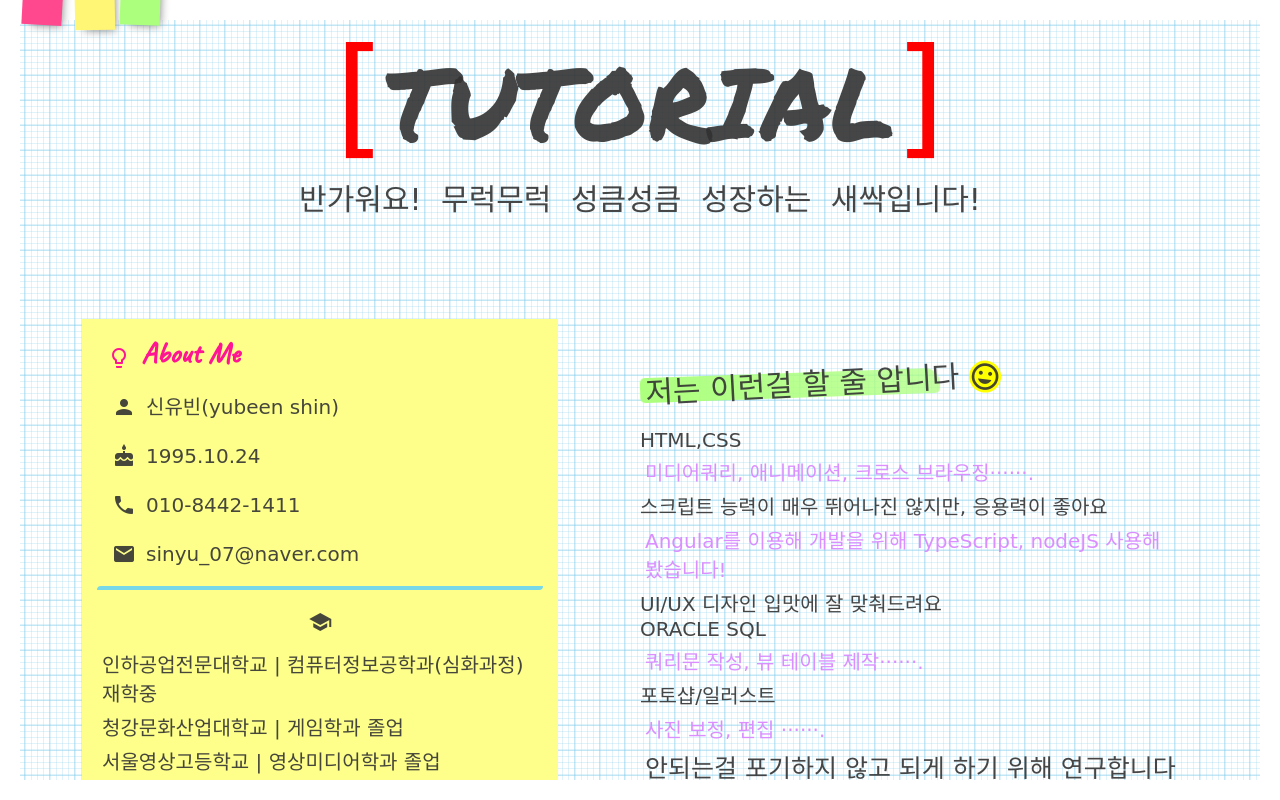
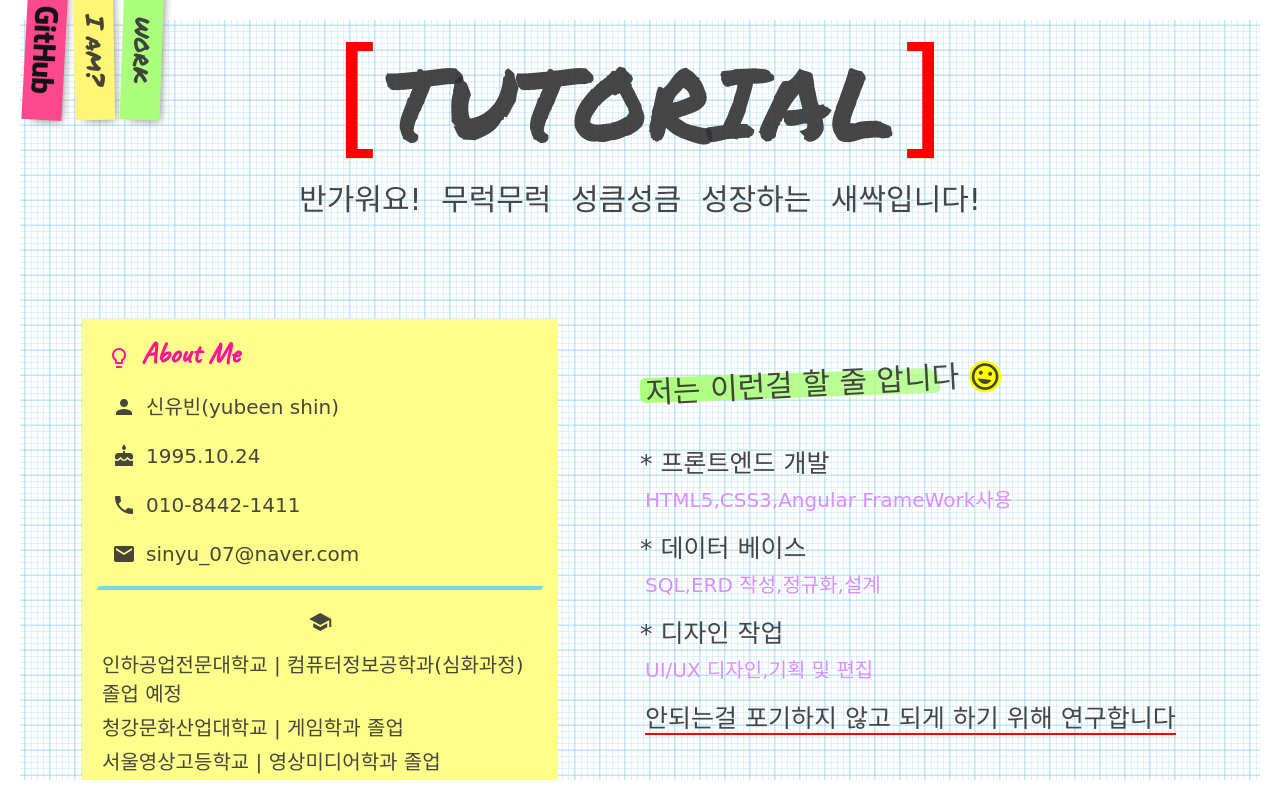
Before and after one commit to yubeen/S_project, a plain HTML site: page index.html in a window 1280 px wide. Drawn offline with Linux system fonts and the light colour scheme; a script that the page names is missing; a web font is replaced by a local one.

Commit message:
멘트/블록수정

```diff
--- a/index.html
+++ b/index.html
@@ -35,14 +35,14 @@
                     <p><i class="material-icons">email</i>sinyu_07@naver.com</p>
                     <div class="line"></div>
                     <div class="fontAlign"><i class="material-icons">school</i></div>
-                    <p>인하공업전문대학교 | 컴퓨터정보공학과(심화과정) 재학중</p>
+                    <p>인하공업전문대학교 | 컴퓨터정보공학과(심화과정) 졸업 예정</p>
                     <p>청강문화산업대학교 | 게임학과 졸업</p>
                     <p>서울영상고등학교 | 영상미디어학과 졸업</p>
                     <div class="line"></div>
                     <div class="fontAlign"><i class="material-icons">business_center</i></div>
                     <p><span class="colorPuple">2018.10.29 ~ 2019.02.28</span> NC soft 기반시스템개발실 API게이트웨이개발팀 개발 보조(단기계약직)</p>
                     <p><span class="colorPuple">2016.08 ~ 2018.10</span> 청강문화산업대학교 전자계산소 근로장학생</span></p>
-                    <p><span class="colorPuple">2016.05 ~ 2016.07</span>엔도어즈 QA 아르바이트</p>
+                    <p><span class="colorPuple">2016.05 ~ 2016.07</span> 엔도어즈 QA 아르바이트</p>
                 </div>
                 <div class="boxWidth">
                     <div style="text-align: left">
@@ -52,23 +52,20 @@
                         </p>
                         <div class="highlight"></div>
                         <ul>
-                            <li>
-                                HTML,CSS <!--좀 잘하는 것 같아요-->
-                                <p class="subInfo">미디어쿼리, 애니메이션, 크로스 브라우징······.</p>
+                            <li class="liMargin">
+                                * 프론트엔드 개발
+                                <p class="subInfo">HTML5,CSS3,Angular FrameWork사용</p>
                             </li>
-                            <li>
-                                스크립트 능력이 매우 뛰어나진 않지만, 응용력이 좋아요
-                                <p class="subInfo">Angular를 이용해 개발을 위해 TypeScript, nodeJS 사용해 봤습니다!</p>
+                            <li class="liMargin">
+                                * 데이터 베이스
+                                <p class="subInfo">SQL,ERD 작성,정규화,설계</p>
                             </li>
-                            <li>UI/UX 디자인 입맛에 잘 맞춰드려요</li>
-                            <li>ORACLE SQL
-                                <p class="subInfo">쿼리문 작성, 뷰 테이블 제작······.</p>
-                            </li>
-                            <li>포토샵/일러스트
-                                <p class="subInfo">사진 보정, 편집 ······.</p>
+                            <li class="liMargin">
+                                * 디자인 작업
+                                <p class="subInfo">UI/UX 디자인,기획 및 편집</p>
                             </li>
                         </ul>
-                        <p class="underLine"><!--내가 하는 일만큼은 책임감 있게 부딪쳐보고 끝장내기 좋아합니다!--> 안되는걸 포기하지 않고 되게 하기 위해 연구합니다</p>
+                        <p class="underLine">안되는걸 포기하지 않고 되게 하기 위해 연구합니다</p>
                     </div>
                 </div>
             </div>
--- a/slideImg.css
+++ b/slideImg.css
@@ -7,6 +7,10 @@
 ul,li
 {
   list-style:none;
+}
+@keyframes bling
+{
+  100% { background-color: #666; }
 }
 #slide
 {
@@ -34,26 +38,7 @@ ul,li
   width:25%;
   height:100%;
 }
-#slide li:nth-child(1)
-{
-  background:#faa;
-  text-align: center;
-}
-#slide li:nth-child(2)
-{
-  background:#ffa;
-  text-align: center;
-}
-#slide li:nth-child(3)
-{
-  background:#faF;
-  text-align: center;
-}
-#slide li:nth-child(4)
-{
-  background:#aaf;
-  text-align: center;
-}
+
 #slide input
 {
   display:none;
@@ -74,7 +59,7 @@ ul,li
 {
   text-align:center;
   position:absolute;
-  bottom:10px;
+  top:0;
   left:0;
   width:100%;
   text-align:center;
@@ -98,16 +83,20 @@ ul,li
 #pos1:checked~.pos>label:nth-child(1)
 {
   background:#faa;
+  animation: bling 1s infinite;
 }
 #pos2:checked~.pos>label:nth-child(2)
 {
   background:#ffa;
+  animation: bling 1s infinite;
 }
 #pos3:checked~.pos>label:nth-child(3)
 {
   background:#faF;
+  animation: bling 1s infinite;
 }
 #pos4:checked~.pos>label:nth-child(4)
 {
   background:#aaf;
+  animation: bling 1s infinite;
 }
--- a/style.css
+++ b/style.css
@@ -147,7 +147,7 @@ body
 {
     position: absolute;
     transform: rotate(93deg);
-    top: -65px;
+    top: 30px;
     left: -25px;
     width: 140px;
     height: 40px;
@@ -167,7 +167,7 @@ body
 {
     position: absolute;
     transform: rotate(89deg);
-    top: -60px;
+    top: 30px;
     left: 24px;
     width: 140px;
     height: 40px;
@@ -186,7 +186,7 @@ body
 {
     position: absolute;
     transform: rotate(92deg);
-    top: -65px;
+    top: 30px;
     left: 72px;
     width: 140px;
     height: 40px;
@@ -247,6 +247,12 @@ body
     font-size: 21px;
     text-align: left;
     margin: 20px;
+}
+
+.liMargin
+{
+    margin: 15px 0px;
+    font-size: 25px;
 }
 
 .line
```
